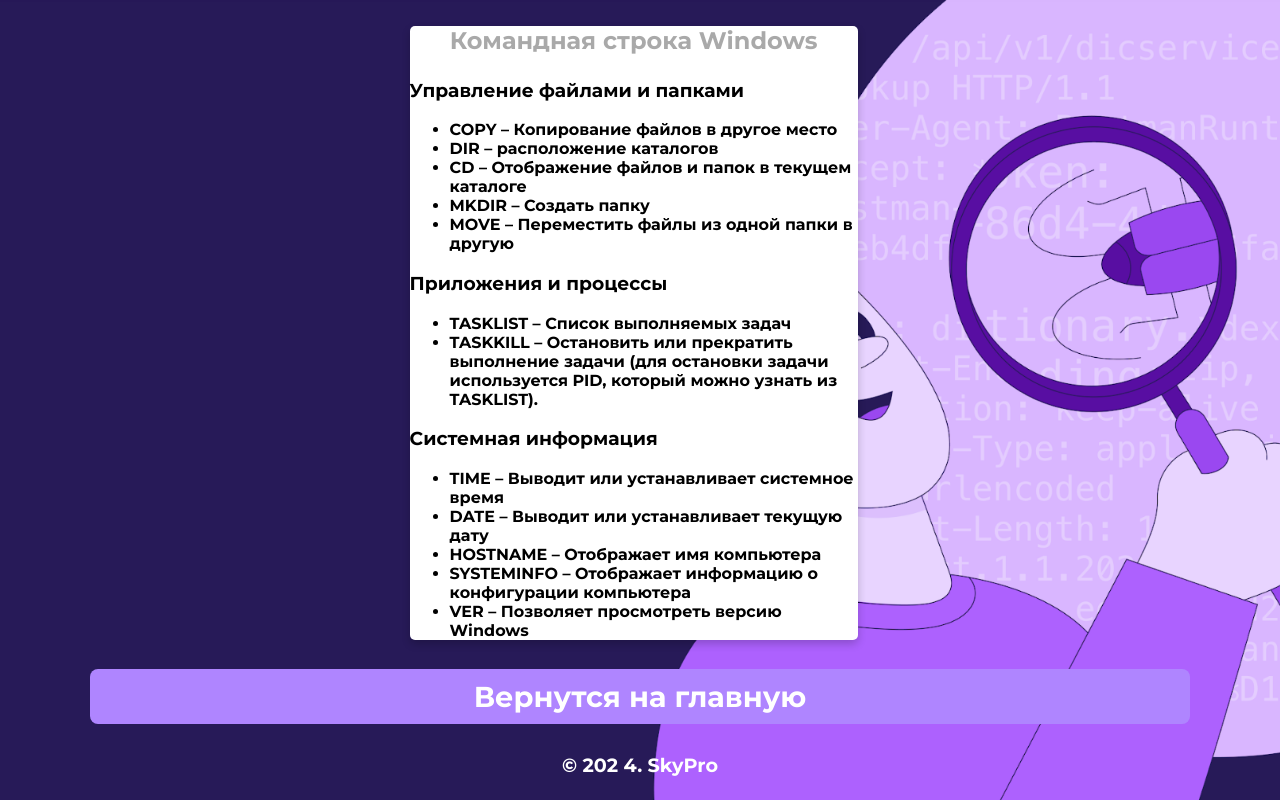
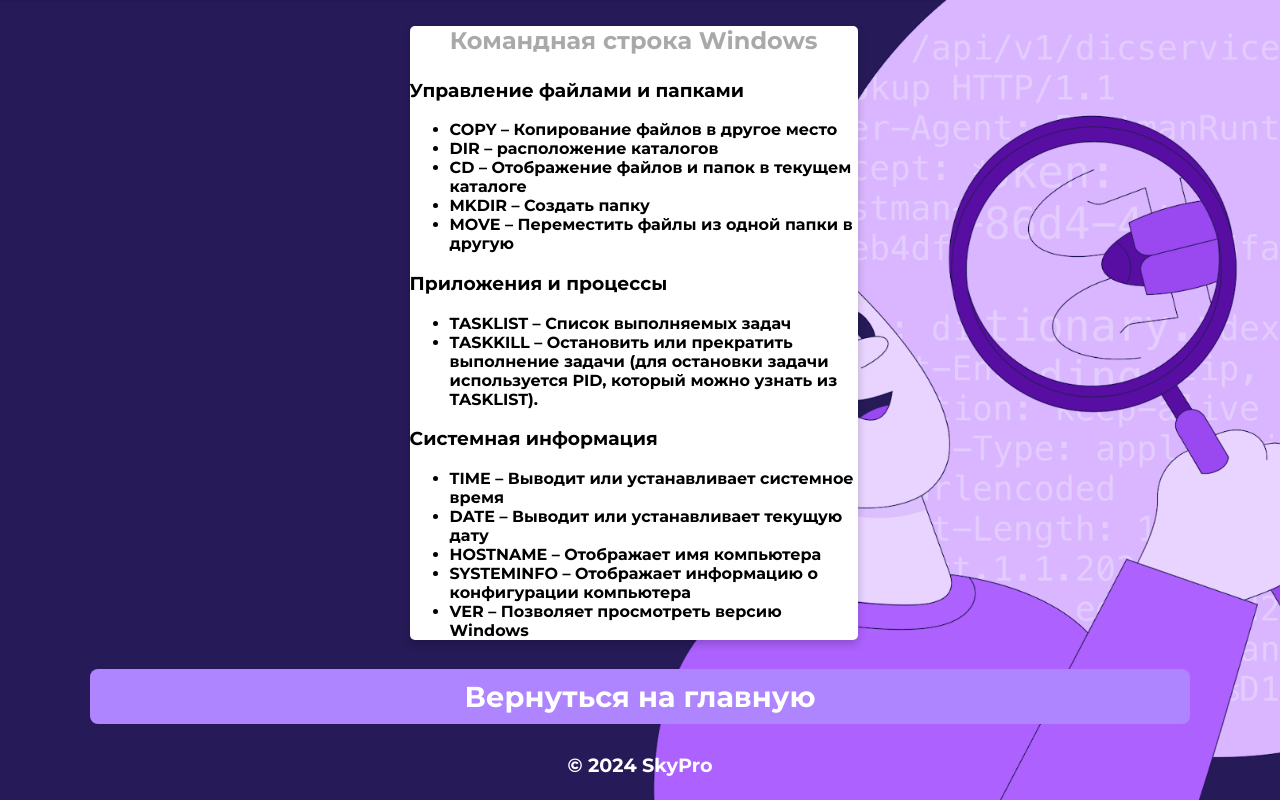
Before and after one commit to Alieksandr28/tets-rep, a plain HTML site: page html/cmd.html in a window 1280 px wide. Drawn offline with Linux system fonts and the light colour scheme.

Commit message:
create branch3

```diff
--- a/html/cmd.html
+++ b/html/cmd.html
@@ -38,9 +38,9 @@
       <!--footer-->
       <footer class="animated fadeIn">
          <p class="location" align="center">
-            <a href="../index.html">Вернутся на главную</a>
+            <a href="../index.html">Вернуться на главную</a>
          </p>
-         &copy; 202 4. SkyPro
+         &copy; 2024 SkyPro
       </footer>
    </body>
 </html>
```
Also changed, not shown: html/git.html (+2 -2 lines), html/mac.html (+1 -1 lines), index.html (+2 -2 lines), defects.txt.
